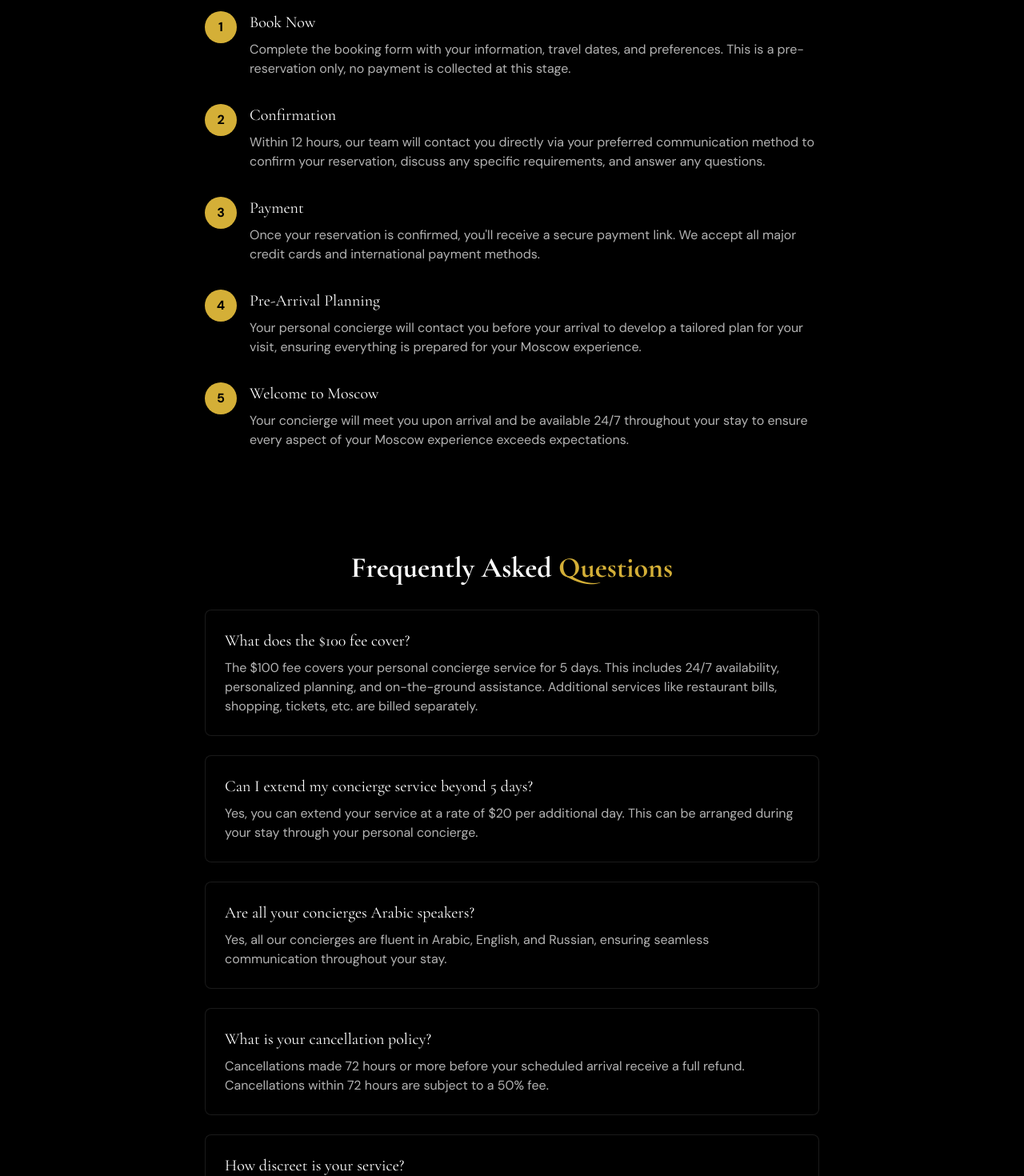
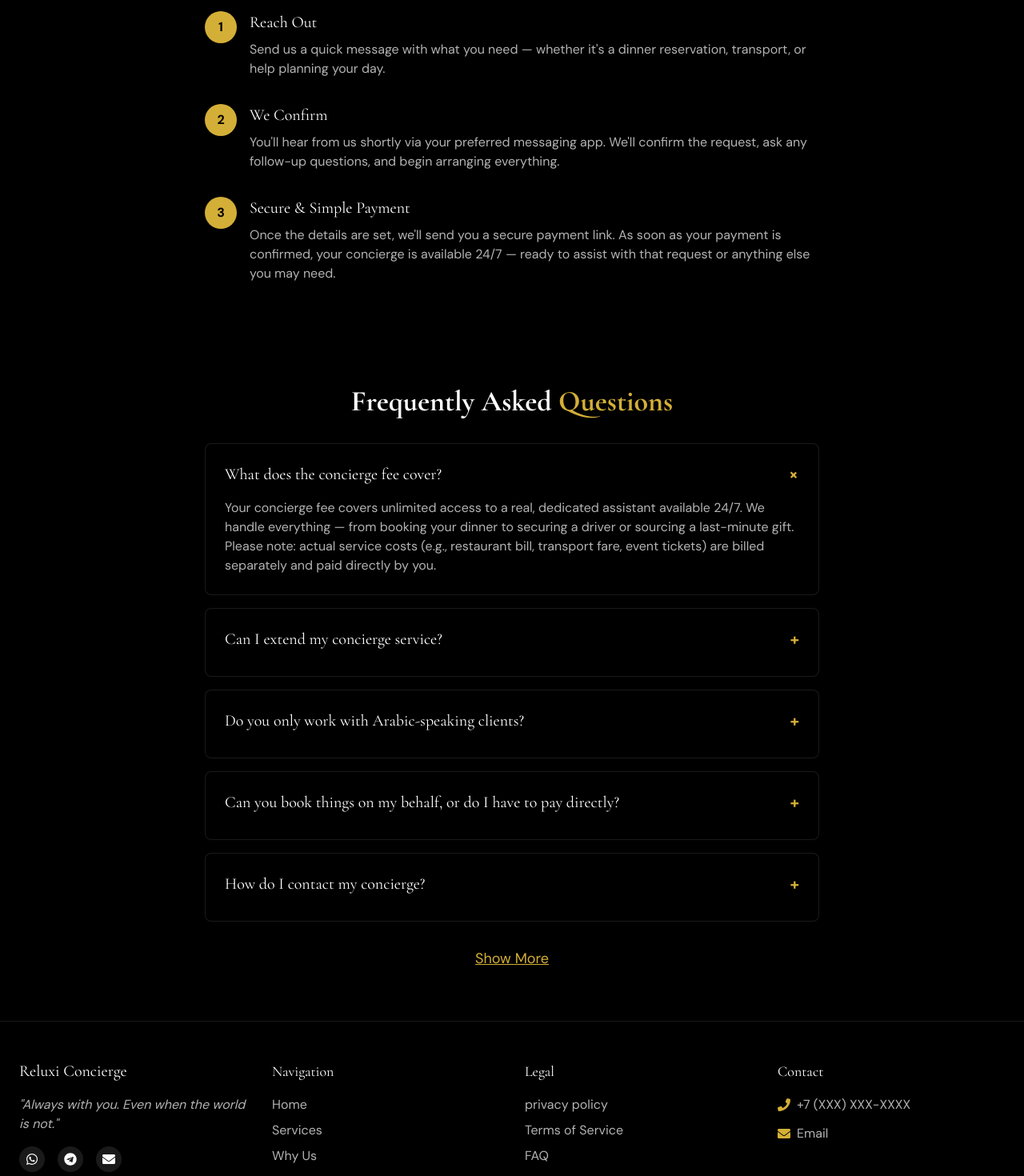
Before and after one commit to Disruptive-Capital-RU/247-4-clean, a Next.js app: page /book in a window 1280 px wide. Shown: the part 1340-2810 px from the top of the page at 80% size. Built offline with nearby package versions, Linux system fonts and the light colour scheme; no server answers.

Commit message:
the homepage and log in has been changed

```diff
--- a/src/app/book/page.tsx
+++ b/src/app/book/page.tsx
@@ -1,13 +1,47 @@
 "use client";
 
+import React, { useState } from "react";
 import Navigation from "@/components/Navigation";
 import Footer from "@/components/Footer";
 import BookingSection from "@/components/BookingSection";
 import { SparklesCore } from "@/components/ui/sparkles";
 import { useLanguage } from "@/lib/LanguageContext";
 
+// FAQ Item component for collapsible sections
+interface FAQItemProps {
+  question: string;
+  answer: string;
+  defaultOpen?: boolean;
+}
+
+const FAQItem: React.FC<FAQItemProps> = ({ question, answer, defaultOpen = false }) => {
+  const [isOpen, setIsOpen] = useState(defaultOpen);
+
+  return (
+    <div className="p-6 bg-black/40 backdrop-blur-sm border border-white/10 rounded-md overflow-hidden">
+      <div
+        className="flex justify-between items-center cursor-pointer"
+        onClick={() => setIsOpen(!isOpen)}
+      >
+        <h3 className="text-xl font-cormorant text-white">
+          {question}
+        </h3>
+        <span className={`text-[#D4AF37] text-xl font-bold transition-transform duration-300 ${isOpen ? 'rotate-45' : 'rotate-0'}`}>
+          +
+        </span>
+      </div>
+      <div
+        className={`font-dm-sans text-white/70 mt-2 transition-all duration-300 overflow-hidden ${isOpen ? 'max-h-96 opacity-100' : 'max-h-0 opacity-0'}`}
+      >
+        <p className="pt-2">{answer}</p>
+      </div>
+    </div>
+  );
+};
+
 export default function BookPage() {
   const { t } = useLanguage();
+  const [showAllFAQs, setShowAllFAQs] = useState(false);
   return (
     <main className="min-h-screen bg-black text-white">
       <Navigation />
@@ -57,10 +91,10 @@ export default function BookPage() {
                 </div>
                 <div>
                   <h3 className="text-xl font-cormorant text-white mb-2">
-                    {t("bookNow") || "Book Now"}
+                    Reach Out
                   </h3>
                   <p className="text-white/70">
-                    {t("bookNowDesc") || "Complete the booking form with your information, travel dates, and preferences. This is a pre-reservation only, no payment is collected at this stage."}
+                    Send us a quick message with what you need — whether it&apos;s a dinner reservation, transport, or help planning your day.
                   </p>
                 </div>
               </div>
@@ -71,10 +105,10 @@ export default function BookPage() {
                 </div>
                 <div>
                   <h3 className="text-xl font-cormorant text-white mb-2">
-                    {t("confirmation") || "Confirmation"}
+                    We Confirm
                   </h3>
                   <p className="text-white/70">
-                    {t("confirmationDesc") || "Within 12 hours, our team will contact you directly via your preferred communication method to confirm your reservation, discuss any specific requirements, and answer any questions."}
+                    You&apos;ll hear from us shortly via your preferred messaging app. We&apos;ll confirm the request, ask any follow-up questions, and begin arranging everything.
                   </p>
                 </div>
               </div>
@@ -85,38 +119,10 @@ export default function BookPage() {
                 </div>
                 <div>
                   <h3 className="text-xl font-cormorant text-white mb-2">
-                    {t("payment") || "Payment"}
+                    Secure & Simple Payment
                   </h3>
                   <p className="text-white/70">
-                    {t("paymentDesc") || "Once your reservation is confirmed, you'll receive a secure payment link. We accept all major credit cards and international payment methods."}
-                  </p>
-                </div>
-              </div>
-
-              <div className="flex items-start gap-4">
-                <div className="w-10 h-10 rounded-full bg-[#D4AF37] flex items-center justify-center shrink-0 text-black font-bold">
-                  4
-                </div>
-                <div>
-                  <h3 className="text-xl font-cormorant text-white mb-2">
-                    {t("preArrivalPlanning") || "Pre-Arrival Planning"}
-                  </h3>
-                  <p className="text-white/70">
-                    {t("preArrivalPlanningDesc") || "Your personal concierge will contact you before your arrival to develop a tailored plan for your visit, ensuring everything is prepared for your Moscow experience."}
-                  </p>
-                </div>
-              </div>
-
-              <div className="flex items-start gap-4">
-                <div className="w-10 h-10 rounded-full bg-[#D4AF37] flex items-center justify-center shrink-0 text-black font-bold">
-                  5
-                </div>
-                <div>
-                  <h3 className="text-xl font-cormorant text-white mb-2">
-                    {t("welcomeToMoscow") || "Welcome to Moscow"}
-                  </h3>
-                  <p className="text-white/70">
-                    {t("welcomeToMoscowDesc") || "Your concierge will meet you upon arrival and be available 24/7 throughout your stay to ensure every aspect of your Moscow experience exceeds expectations."}
+                    Once the details are set, we&apos;ll send you a secure payment link. As soon as your payment is confirmed, your concierge is available 24/7 — ready to assist with that request or anything else you may need.
                   </p>
                 </div>
               </div>
@@ -130,54 +136,93 @@ export default function BookPage() {
         <div className="container mx-auto px-4 md:px-6">
           <div className="max-w-3xl mx-auto">
             <h2 className="text-3xl md:text-4xl font-cormorant font-bold text-white mb-8 text-center">
-              {t("frequentlyAsked") || "Frequently Asked"} <span className="text-[#D4AF37]">{t("questions") || "Questions"}</span>
+              Frequently Asked <span className="text-[#D4AF37]">Questions</span>
             </h2>
 
-            <div className="space-y-6">
-              <div className="p-6 bg-black/40 backdrop-blur-sm border border-white/10 rounded-md">
-                <h3 className="text-xl font-cormorant text-white mb-2">
-                  {t("feeCoverQuestion") || "What does the $100 fee cover?"}
-                </h3>
-                <p className="font-dm-sans text-white/70">
-                  {t("feeCoverAnswer") || "The $100 fee covers your personal concierge service for 5 days. This includes 24/7 availability, personalized planning, and on-the-ground assistance. Additional services like restaurant bills, shopping, tickets, etc. are billed separately."}
-                </p>
-              </div>
+            <div className="space-y-4">
+              {/* First 5 FAQs - Always visible */}
+              <FAQItem
+                question="What does the concierge fee cover?"
+                answer="Your concierge fee covers unlimited access to a real, dedicated assistant available 24/7. We handle everything — from booking your dinner to securing a driver or sourcing a last-minute gift. Please note: actual service costs (e.g., restaurant bill, transport fare, event tickets) are billed separately and paid directly by you."
+                defaultOpen={true}
+              />
 
-              <div className="p-6 bg-black/40 backdrop-blur-sm border border-white/10 rounded-md">
-                <h3 className="text-xl font-cormorant text-white mb-2">
-                  {t("extendServiceQuestion") || "Can I extend my concierge service beyond 5 days?"}
-                </h3>
-                <p className="font-dm-sans text-white/70">
-                  {t("extendServiceAnswer") || "Yes, you can extend your service at a rate of $20 per additional day. This can be arranged during your stay through your personal concierge."}
-                </p>
-              </div>
+              <FAQItem
+                question="Can I extend my concierge service?"
+                answer="Yes. If you started with the 3-Day Plan, you can add extra days at $39/day. Just let your concierge know — no need to fill out anything else."
+              />
 
-              <div className="p-6 bg-black/40 backdrop-blur-sm border border-white/10 rounded-md">
-                <h3 className="text-xl font-cormorant text-white mb-2">
-                  {t("arabicSpeakersQuestion") || "Are all your concierges Arabic speakers?"}
-                </h3>
-                <p className="font-dm-sans text-white/70">
-                  {t("arabicSpeakersAnswer") || "Yes, all our concierges are fluent in Arabic, English, and Russian, ensuring seamless communication throughout your stay."}
-                </p>
-              </div>
+              <FAQItem
+                question="Do you only work with Arabic-speaking clients?"
+                answer="Not at all. While many of our clients come from Arabic-speaking regions, our concierges are fluent in Arabic, English, Chinese, and Russian, and we welcome anyone looking for thoughtful, personal support."
+              />
 
-              <div className="p-6 bg-black/40 backdrop-blur-sm border border-white/10 rounded-md">
-                <h3 className="text-xl font-cormorant text-white mb-2">
-                  {t("cancellationPolicyQuestion") || "What is your cancellation policy?"}
-                </h3>
-                <p className="font-dm-sans text-white/70">
-                  {t("cancellationPolicyAnswer") || "Cancellations made 72 hours or more before your scheduled arrival receive a full refund. Cancellations within 72 hours are subject to a 50% fee."}
-                </p>
-              </div>
+              <FAQItem
+                question="Can you book things on my behalf, or do I have to pay directly?"
+                answer="We&apos;ll coordinate everything for you — reservations, tickets, gifts, transport. In most cases, you pay the vendor directly. If needed, we can arrange pre-payment or transfers on your behalf."
+              />
 
-              <div className="p-6 bg-black/40 backdrop-blur-sm border border-white/10 rounded-md">
-                <h3 className="text-xl font-cormorant text-white mb-2">
-                  {t("discretionQuestion") || "How discreet is your service?"}
-                </h3>
-                <p className="font-dm-sans text-white/70">
-                  {t("discretionAnswer") || "Absolute discretion is our priority. Your privacy is sacred, and we maintain complete confidentiality about your activities, preferences, and personal information."}
-                </p>
-              </div>
+              <FAQItem
+                question="How do I contact my concierge?"
+                answer="Your concierge is available 24/7 via your preferred messaging app — WhatsApp, Telegram, Botim, or iMessage. Just send a message and we&apos;ll take care of the rest."
+              />
+
+              {/* Show More button */}
+              {!showAllFAQs && (
+                <div className="text-center mt-8">
+                  <button
+                    onClick={() => setShowAllFAQs(true)}
+                    className="text-[#D4AF37] hover:text-[#B8860B] underline transition-colors duration-300 font-dm-sans text-lg"
+                  >
+                    Show More
+                  </button>
+                </div>
+              )}
+
+              {/* Remaining FAQs - Only visible when showAllFAQs is true */}
+              {showAllFAQs && (
+                <>
+                  <FAQItem
+                    question="Can you arrange luxury or everyday transport?"
+                    answer="Yes. We can arrange anything from luxury car service and chauffeured vehicles to reliable, everyday taxis — all based on your needs, schedule, and preferences."
+                  />
+
+                  <FAQItem
+                    question="What types of things can you book for me?"
+                    answer="From restaurants, drivers, and spas to gifting, cultural events, shopping support, and private tours — we handle it all. If it matters to you, it matters to us."
+                  />
+
+                  <FAQItem
+                    question="I don&apos;t know exactly what I need — can you help me decide?"
+                    answer="Yes. Many clients come to us with a goal or feeling, not a full plan. Just tell us what you&apos;re thinking — romantic, relaxing, exciting, productive — and we&apos;ll curate ideas that fit your mood and time."
+                  />
+
+                  <FAQItem
+                    question="I&apos;m not traveling — can I still use your service?"
+                    answer="Absolutely. Whether you live in Moscow or are just passing through, Reluxi offers on-demand personal assistance for day-to-day needs, local errands, or last-minute planning."
+                  />
+
+                  <FAQItem
+                    question="How fast can you respond to a request?"
+                    answer="We&apos;re available 24/7, and most requests are confirmed within minutes. Whether it&apos;s a last-minute dinner, urgent transport, or a spontaneous idea — we&apos;re ready."
+                  />
+
+                  <FAQItem
+                    question="Can I make multiple requests at once?"
+                    answer="Of course. You can send us as many requests as you&apos;d like — all at once or throughout your stay. We&apos;ll organize, prioritize, and follow up as needed."
+                  />
+
+                  <FAQItem
+                    question="How private is this service?"
+                    answer="Discretion is built into everything we do. Whether you&apos;re planning a surprise, coordinating a business meeting, or simply value privacy — we never share, store, or disclose your personal information, preferences, or schedule."
+                  />
+
+                  <FAQItem
+                    question="What is your refund policy?"
+                    answer="Due to the nature of our personalized and time-sensitive service, all payments are final and non-refundable. We appreciate your understanding and are always here to adjust or reschedule when possible."
+                  />
+                </>
+              )}
             </div>
           </div>
         </div>
--- a/src/app/page.tsx
+++ b/src/app/page.tsx
@@ -1,10 +1,10 @@
 "use client";
 
-import { useState, useEffect } from "react";
+import { useState } from "react";
 import Navigation from "@/components/Navigation";
 import HeroSection from "@/components/HeroSection";
 import ServicesSection from "@/components/ServicesSection";
-import BookingSection from "@/components/BookingSection";
+
 import Footer from "@/components/Footer";
 import HomeIntroAnimation from "@/components/HomeIntroAnimation";
 
@@ -29,7 +29,7 @@ export default function Home() {
           <Navigation />
           <HeroSection />
           <ServicesSection />
-          <BookingSection />
+
           <Footer />
         </>
       )}
--- a/src/app/services/page.tsx
+++ b/src/app/services/page.tsx
@@ -7,6 +7,7 @@ import { motion, stagger, useAnimate, AnimatePresence } from "framer-motion";
 import { useLanguage } from "@/lib/LanguageContext";
 import { ServicesTextEffect } from "@/components/ui/services-text-effect";
 import { useRouter } from "next/navigation";
+import { useAuth } from "@/lib/AuthContext";
 
 export default function ServicesPage() {
   const { t } = useLanguage();
@@ -17,15 +18,30 @@ export default function ServicesPage() {
   // State to track if sections are expanded (single state for all sections)
   const [sectionsExpanded, setSectionsExpanded] = useState(false);
 
-  // Handle plan selection
+  // Import auth hook at the top of the file
+  const { user } = useAuth();
+
+  // Handle plan selection based on authentication status
   const handlePlanSelect = (planName: string, planType: string, price: string, days?: number) => {
-    const params = new URLSearchParams();
-    params.append('planName', planName);
-    params.append('planType', planType);
-    params.append('price', price);
-    if (days) params.append('days', days.toString());
+    // Check if user is logged in
+    if (!user) {
+      // User is not logged in, redirect to booking menu
+      router.push('/book');
+      return;
+    }
 
-    router.push(`/cart?${params.toString()}`);
+    // User is logged in, redirect to dashboard and automatically trigger message concierge
+    router.push('/dashboard?openChat=true');
+
+    // Store selected plan info in localStorage for reference
+    const planInfo = {
+      planName,
+      planType,
+      price,
+      days,
+      selectedAt: new Date().toISOString()
+    };
+    localStorage.setItem('selectedPlan', JSON.stringify(planInfo));
   };
 
   useEffect(() => {
@@ -376,7 +392,15 @@ export default function ServicesPage() {
 
                     <div className="mt-8 text-center">
                       <button
-                        onClick={() => router.push('/contact')}
+                        onClick={() => {
+                          if (!user) {
+                            // User is not logged in, redirect to booking menu
+                            router.push('/book');
+                          } else {
+                            // User is logged in, redirect to dashboard and trigger message concierge
+                            router.push('/dashboard?openChat=true');
+                          }
+                        }}
                         className="px-8 py-3 border border-[#D4AF37]/70 hover:border-[#D4AF37] text-white font-dm-sans text-sm transition-all duration-300 rounded bg-[#D4AF37]/10 hover:bg-[#D4AF37]/20"
                       >
                         Request a Booking
@@ -393,15 +417,23 @@ export default function ServicesPage() {
                   <p className="font-dm-sans text-lg text-white/80 mb-8 max-w-2xl mx-auto">
                     Reluxi saves you hours of searching and planning. You focus on the experience — we&apos;ll handle everything else.
                   </p>
-                  <motion.a
-                    href="/book"
+                  <motion.button
+                    onClick={() => {
+                      if (!user) {
+                        // User is not logged in, redirect to booking menu
+                        router.push('/book');
+                      } else {
+                        // User is logged in, redirect to dashboard and trigger message concierge
+                        router.push('/dashboard?openChat=true');
+                      }
+                    }}
                     className="inline-block px-8 py-4 bg-gradient-to-r from-[#D4AF37] to-[#B8860B] text-black font-medium text-lg rounded-sm hover:shadow-[0_0_30px_rgba(212,175,55,0.5)] transition-all duration-300"
                     whileHover={{ scale: 1.05 }}
                     whileTap={{ scale: 0.98 }}
                     transition={{ type: "spring", stiffness: 400, damping: 17 }}
                   >
                     {t("bookYourConcierge")}
-                  </motion.a>
+                  </motion.button>
                 </div>
               </motion.div>
             </div>
--- a/src/components/MessageConciergeButton.tsx
+++ b/src/components/MessageConciergeButton.tsx
@@ -1,7 +1,8 @@
 "use client";
 
-import { useState } from "react";
+import { useState, useEffect } from "react";
 import { motion } from "motion/react";
+import { useSearchParams } from "next/navigation";
 import {
   AlertDialog,
   AlertDialogContent,
@@ -20,6 +21,22 @@ interface ContactOption {
 
 export default function MessageConciergeButton() {
   const [open, setOpen] = useState(false);
+  const searchParams = useSearchParams();
+
+  // Auto-open chat if openChat parameter is present in URL
+  useEffect(() => {
+    const openChat = searchParams.get('openChat');
+    if (openChat === 'true') {
+      setOpen(true);
+
+      // Clean up URL parameter after opening
+      if (typeof window !== 'undefined') {
+        const url = new URL(window.location.href);
+        url.searchParams.delete('openChat');
+        window.history.replaceState({}, '', url.toString());
+      }
+    }
+  }, [searchParams]);
 
   const contactOptions: ContactOption[] = [
     {
--- a/src/components/Navigation.tsx
+++ b/src/components/Navigation.tsx
@@ -229,7 +229,6 @@ export default function Navigation() {
           <nav className="hidden md:flex items-center space-x-5 font-dm-sans">
             {user ? (
               <>
-                <NavLink href="/dashboard/services">{t("accessSuite")}</NavLink>
                 <NavLink href="/services">{t("services")}</NavLink>
                 <NavLink href="/dashboard">{t("dashboard")}</NavLink>
                 <button
@@ -302,12 +301,6 @@ export default function Navigation() {
           <div className="container mx-auto px-4 py-6 flex flex-col space-y-6">
             {user ? (
               <>
-                <NavLink
-                  href="/dashboard/services"
-                  onClick={() => setIsMenuOpen(false)}
-                >
-                  {t("accessSuite")}
-                </NavLink>
                 <NavLink href="/services" onClick={() => setIsMenuOpen(false)}>
                   {t("services")}
                 </NavLink>
```
